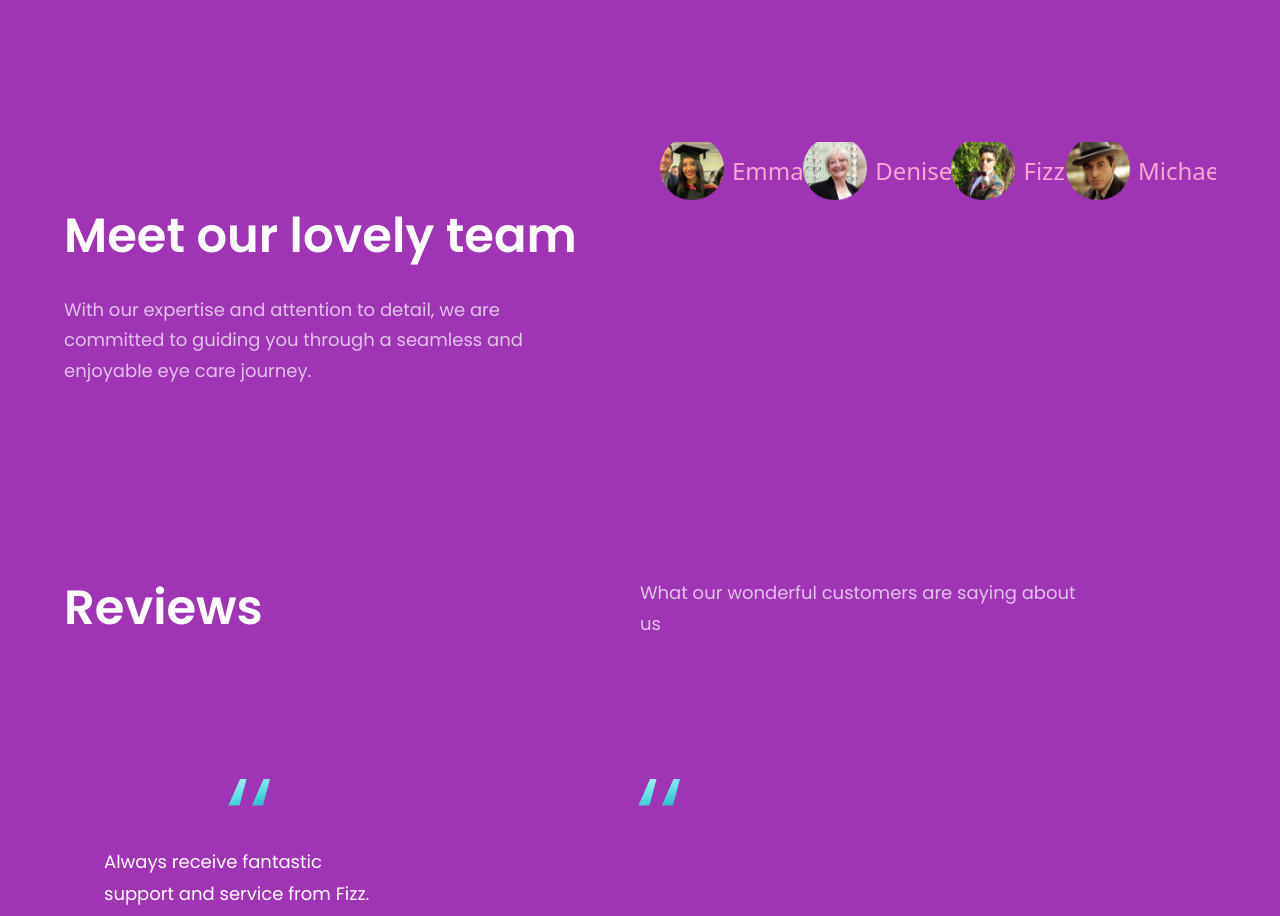
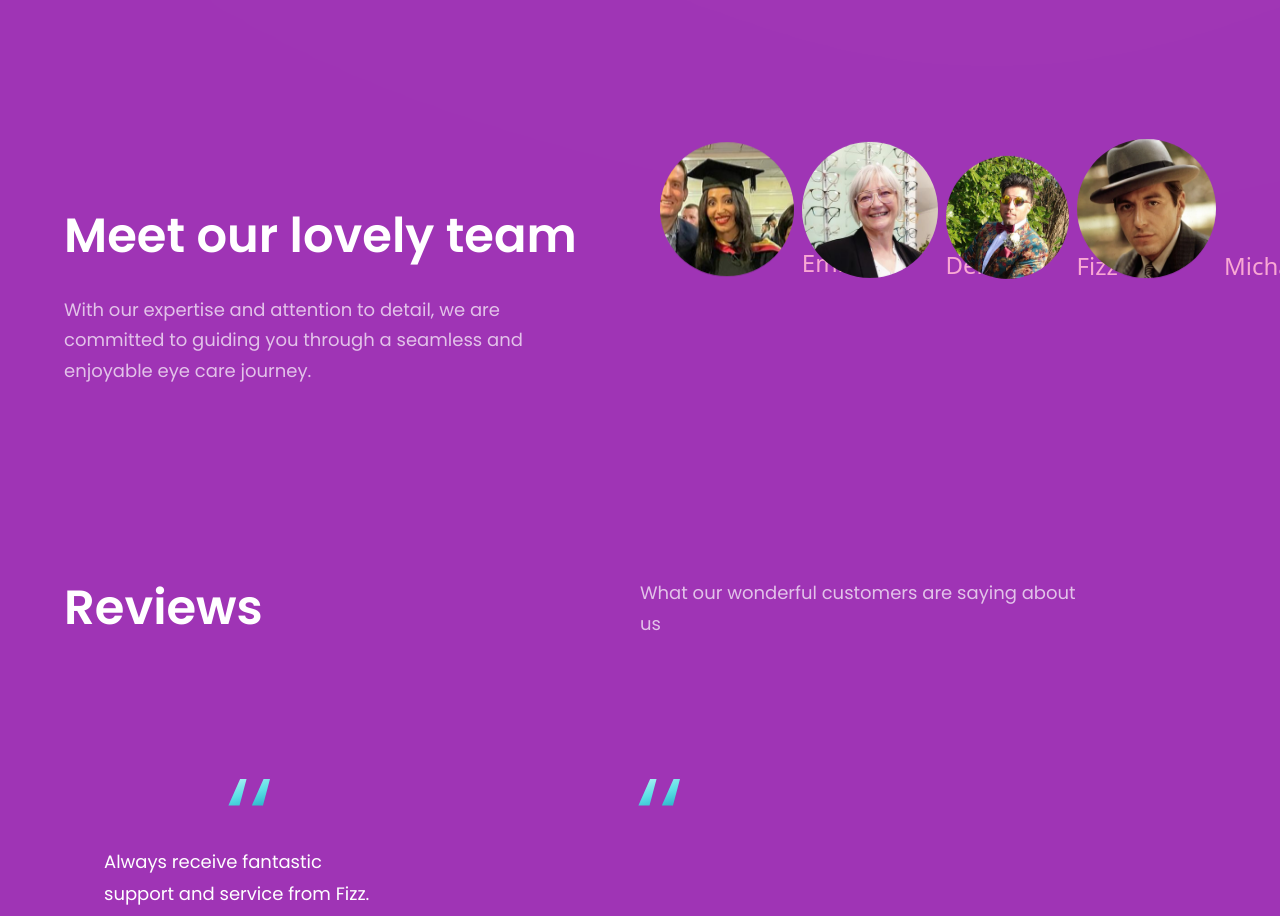
Before and after one commit to oyousaf/pollards, a React (Vite) app: page / in a window 1280 px wide. Shown: the part 1380-2296 px from the top of the page. Built offline with nearby package versions, Linux system fonts and the light colour scheme.

Commit message:
squashing bugs

```diff
--- a/src/components/Bubbles.jsx
+++ b/src/components/Bubbles.jsx
@@ -5,25 +5,28 @@ import "./Bubbles.css";
 
 const Bubbles = () => {
   return (
-    <div className="relative w-full h-[300px] overflow-hidden">
-      <div className="flex justify-center items-center space-x-2">
-        {team.map((member) => (
+    <div className="relative w-full h-[300px]">
+      <div className="flex justify-center items-end space-x-2">
+        {team.map((member, index) => (
           <div
-            key={member.id}
-            className="flex items-center space-x-2"
+            key={index}
+            className="flex items-end space-x-2"
             style={{
               animation: "floatAnimation 3s ease-in-out infinite",
+              animationDelay: `${index * 0.2}s`,
             }}
           >
             <img
               src={member.image}
               alt={member.name}
-              className="w-16 h-16 rounded-full"
+              className="w-30 h-30 rounded-full"
               style={{
                 animation: `rotateAnimation 3s ease-in-out infinite, scaleAnimation 3s ease-in-out infinite, floatAnimation 3s ease-in-out infinite`,
               }}
             />
-            <p className="text-pink-300 text-2xl">{member.name}</p>
+            <p className="text-pink-300 text-2xl justify-end items-end">
+              {member.name}
+            </p>
           </div>
         ))}
       </div>
```
